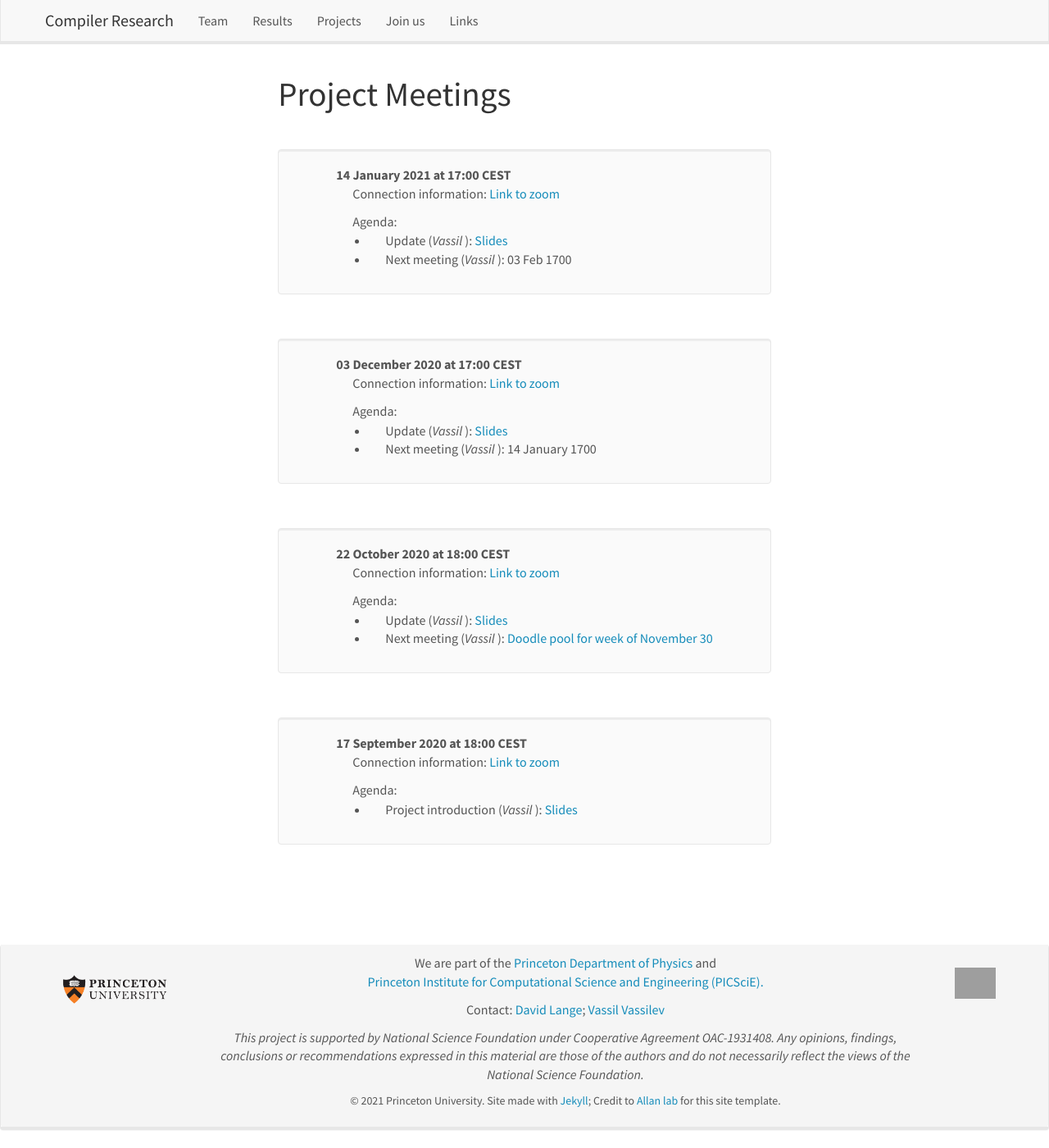
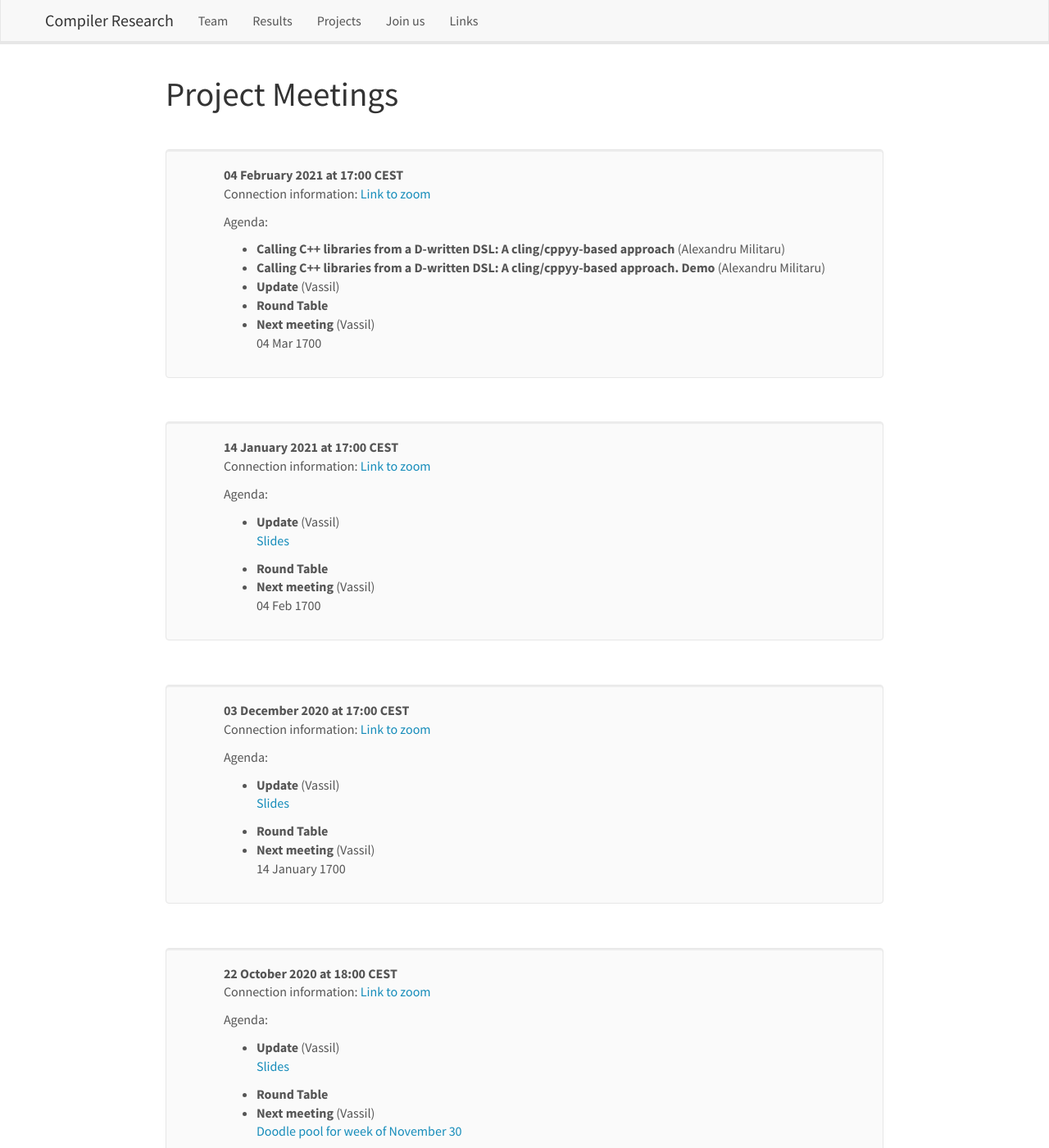
Before and after one commit to vgvassilev/clad, a Jekyll site: the page built from _pages/meetings.md, in a window 1280 px wide and 1400 px high. Shown: the whole window at 82% size. Built offline with Jekyll 4.4.1, drawn with Linux system fonts in a browser that asks for light colours; nearby versions of some CDN libraries; some of the changed text lies outside the part shown; grey boxes are pictures that could not be loaded.

Commit message:
Add information about the next meeting.

```diff
--- a/_data/meetinglist.yml
+++ b/_data/meetinglist.yml
@@ -1,3 +1,19 @@
+- date: 2021-02-04 17:00
+  time_cest: "17:00"
+  connect: "[Link to zoom](https://princeton.zoom.us/j/99436382635?pwd=NEhzdkhLbTBhdDBBc0tpK3FSLzFpdz09)"
+  label: caas_04Feb2021
+  agenda:
+    - title: "Calling C++ libraries from a D-written DSL: A cling/cppyy-based approach"
+      speaker: Alexandru Militaru
+    - title: "Calling C++ libraries from a D-written DSL: A cling/cppyy-based approach. Demo"
+      speaker: Alexandru Militaru
+    - title: Update
+      speaker: Vassil
+    - title: Round Table
+    - title: Next meeting
+      speaker: Vassil
+      link: 04 Mar 1700
+
 - date: 2021-01-14 17:00
   time_cest: "17:00"
   connect: "[Link to zoom](https://princeton.zoom.us/j/99436382635?pwd=NEhzdkhLbTBhdDBBc0tpK3FSLzFpdz09)"
@@ -5,13 +21,11 @@
   agenda:
     - title: Update
       speaker: Vassil
-      link:
-       url: /assets/presentations/CaaS_14_01_2021.pdf
-       display: Slides
+      link: "[Slides](/assets/presentations/CaaS_14_01_2021.pdf)"
+    - title: Round Table
     - title: Next meeting
       speaker: Vassil
-      link:
-       display: 03 Feb 1700
+      link: 04 Feb 1700
 
 - date: 2020-12-03 17:00
   time_cest: "17:00"
@@ -20,13 +34,11 @@
   agenda:
     - title: Update
       speaker: Vassil
-      link:
-       url: /assets/presentations/CaaS_03_12_2020.pdf
-       display: Slides
+      link: "[Slides](/assets/presentations/CaaS_03_12_2020.pdf)"
+    - title: Round Table
     - title: Next meeting
       speaker: Vassil
-      link:
-       display: 14 January 1700
+      link: 14 January 1700
 
 - date: 2020-10-22 18:00
   time_cest: "18:00"
@@ -35,14 +47,11 @@
   agenda:
     - title: Update
       speaker: Vassil
-      link:
-       url: /assets/presentations/CaaS_22_10_2020.pdf
-       display: Slides
+      link: "[Slides](/assets/presentations/CaaS_22_10_2020.pdf)"
+    - title: Round Table
     - title: Next meeting
       speaker: Vassil
-      link:
-       url: https://doodle.com/poll/bkkahvx9d5rrbka2
-       display: Doodle pool for week of November 30
+      link: "[Doodle pool for week of November 30](https://doodle.com/poll/bkkahvx9d5rrbka2)"
 
 - date: 2020-09-17 18:00
   time_cest: "18:00"
@@ -51,6 +60,5 @@
   agenda:
     - title: Project introduction
       speaker: Vassil
-      link:
-       url: https://drive.google.com/file/d/1YF6B2VkeOGsWKz7GRZQTf-C0myq2Dh3I/view?usp=sharing
-       display: Slides
+      link: "[Slides](https://drive.google.com/file/d/1YF6B2VkeOGsWKz7GRZQTf-C0myq2Dh3I/view?usp=sharing)"
+    - title: Round Table
--- a/_pages/meetings.md
+++ b/_pages/meetings.md
@@ -16,21 +16,16 @@ permalink: /meetings/
 <span id={{meeting.label}}>&nbsp;</span>
 <div class="well" style="padding-left: 70px; padding-right: 70px">
   <pubtit>{{ meeting.date | date_to_long_string }} at {{meeting.time_cest}} CEST</pubtit>
-<div style="text-indent: 20px;">
+<div>
   Connection information: {{meeting.connect}} <br />
- </div>
-<div style="text-indent: 20px;">
+</div>
+<div>
   Agenda:
-<ul style="margin-top:-10px;">
-  {% for item in meeting.agenda %}
-  {% if item.link.url %}
-  <li> {{item.title}} (<em>{{item.speaker}} </em>): <a href="{{item.link.url}}">{{ item.link.display }}</a> </li>
-  {% else %}
-  <li> {{item.title}} (<em>{{item.speaker}} </em>): {{ item.link.display }} </li>
-  {% endif %}
-  {% endfor %}
-</ul>
-
- </div>
- </div>
+  <ul>
+    {% for item in meeting.agenda %}
+    <li> <strong>{{item.title}}</strong> {% if item.speaker %} ({{item.speaker}}) {% endif %} {{item.link | markdownify}}</li>
+    {% endfor %}
+   </ul>
+</div>
+</div>
 {% endfor %}
```
